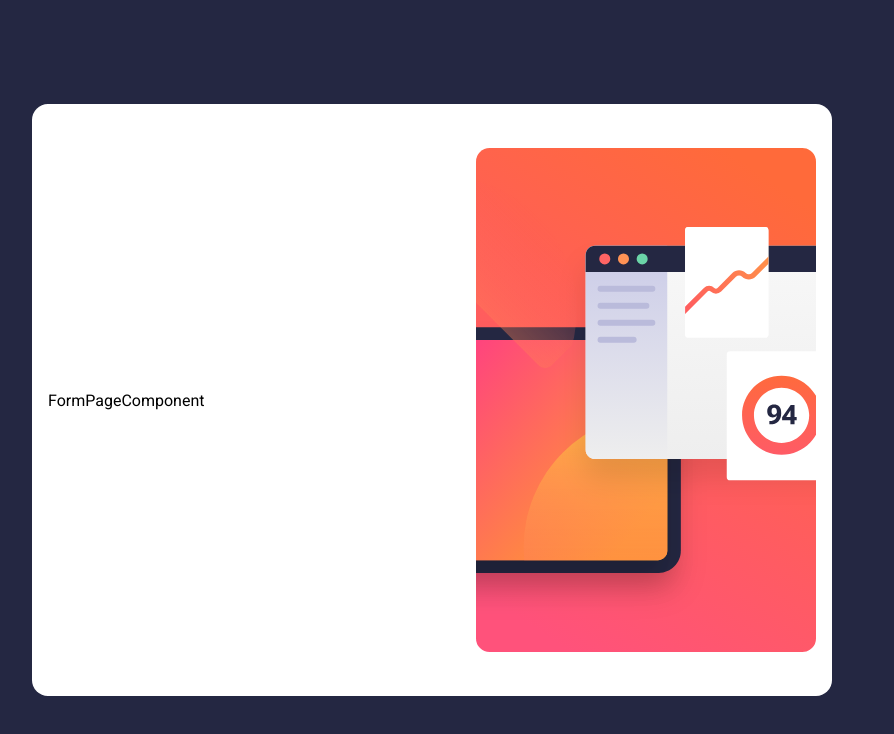
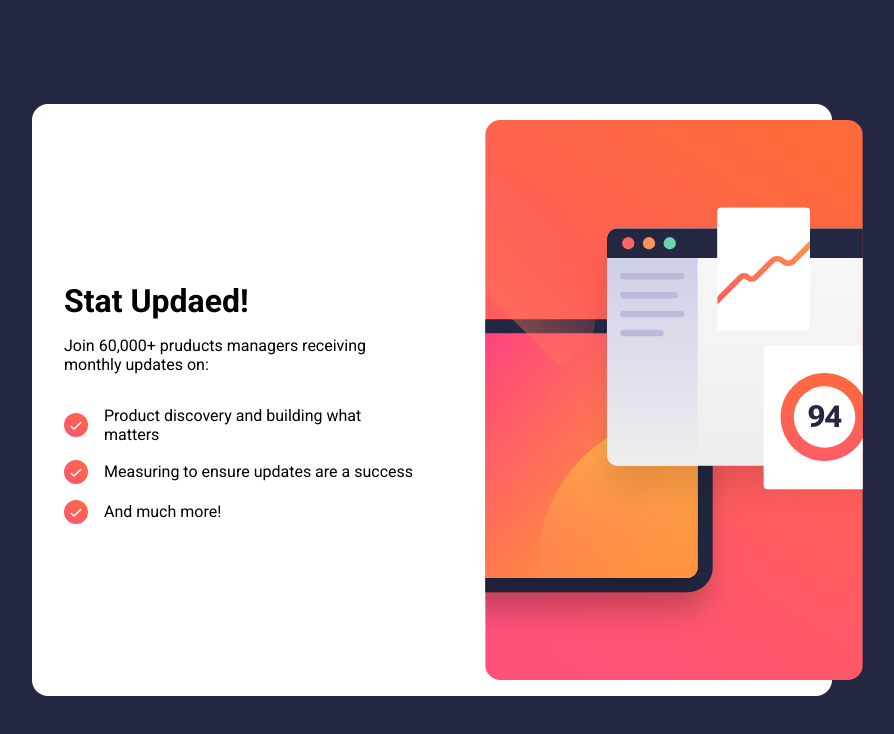
Before and after one commit to thatkhay/newsletter-sign-up, a React (Create React App) app in the folder newsletter/: page / in a window 1280 px wide. Shown: the top 734 px of the page, without its empty margins (208-1102 px from the left). Built offline with nearby package versions, Linux system fonts and the light colour scheme.

Commit message:
component style edit

```diff
--- a/newsletter/src/components/FormPageComponent.jsx
+++ b/newsletter/src/components/FormPageComponent.jsx
@@ -1,8 +1,20 @@
 import React from 'react'
+import succcessIcon from '../assets/images/icon-success.svg'
 
 function FormPageComponent() {
+
+
   return (
-    <div>FormPageComponent</div>
+    <div style={{display: 'flex', width: '70%', flexDirection: 'column', textAlign: 'left'}}>
+
+        <h1 style={{textAlign: 'left', fontWeight: '700', marginBottom: '2rem'}} >Stat Updaed!</h1>
+        <p style={{textAlign: 'left', width: '100%', marginTop: '-1rem'}}>Join 60,000+ pruducts managers receiving monthly updates on:</p>
+        <div style={{marginTop: '1rem'}}>
+        <div style={{display: 'flex', alignItems: 'center', textAlign: 'left', marginBottom: '1rem'}}><img style={{height: '1.5rem', width: '1.5rem', marginRight: '1rem'}} src={succcessIcon} alt="" /> Product discovery and building what matters </div>
+        <div style={{display: 'flex', alignItems: 'center', textAlign: 'left',  marginBottom: '1rem'}}><img style={{height: '1.5rem', width: '1.5rem', marginRight: '1rem' }} src={succcessIcon} alt="" />Measuring to ensure updates are a success </div>
+        <div style={{display: 'flex', alignItems: 'center', textAlign: 'left', marginBottom: '1rem'}}><img style={{height: '1.5rem', width: '1.5rem', marginRight: '1rem' }} src={succcessIcon} alt="" />And much more!</div>
+        </div>
+    </div>
   )
 }
 
--- a/newsletter/src/components/ImageComponent.jsx
+++ b/newsletter/src/components/ImageComponent.jsx
@@ -2,8 +2,8 @@ import React from 'react'
 import desktopIllustration from '../assets/images/illustration-sign-up-desktop.svg'
 function ImageComponent() {
   return (
-    <div style={{height: '90%'}}>
-      <img src={desktopIllustration} alt=""  style={{ height: '100%'}}/>
+    <div style={{height: '100%', width: '100%', marginRight: '-6rem'}}>
+      <img src={desktopIllustration} alt=""  style={{ height: '100%', width: '100%'}}/>
     </div>
   )
 }
--- a/newsletter/src/components/WhitePageContainer.jsx
+++ b/newsletter/src/components/WhitePageContainer.jsx
@@ -4,7 +4,7 @@ import ImageComponent from './ImageComponent'
 
 function WhitePageContainer() {
   return (
-    <div style={{backgroundColor: 'hsl(0, 0%, 100%)', height: '70%', width: '60%', borderRadius: '1rem', display: 'flex', alignItems: 'center', justifyContent: 'space-between', padding:'1rem'}}>
+    <div style={{backgroundColor: 'hsl(0, 0%, 100%)', height: '70%', width: '60%', borderRadius: '1rem', display: 'flex', alignItems: 'center', justifyContent: 'space-between', padding: '1rem 0rem 1rem 2rem'}}>
         <FormPageComponent />
         <ImageComponent />
     </div>
```
